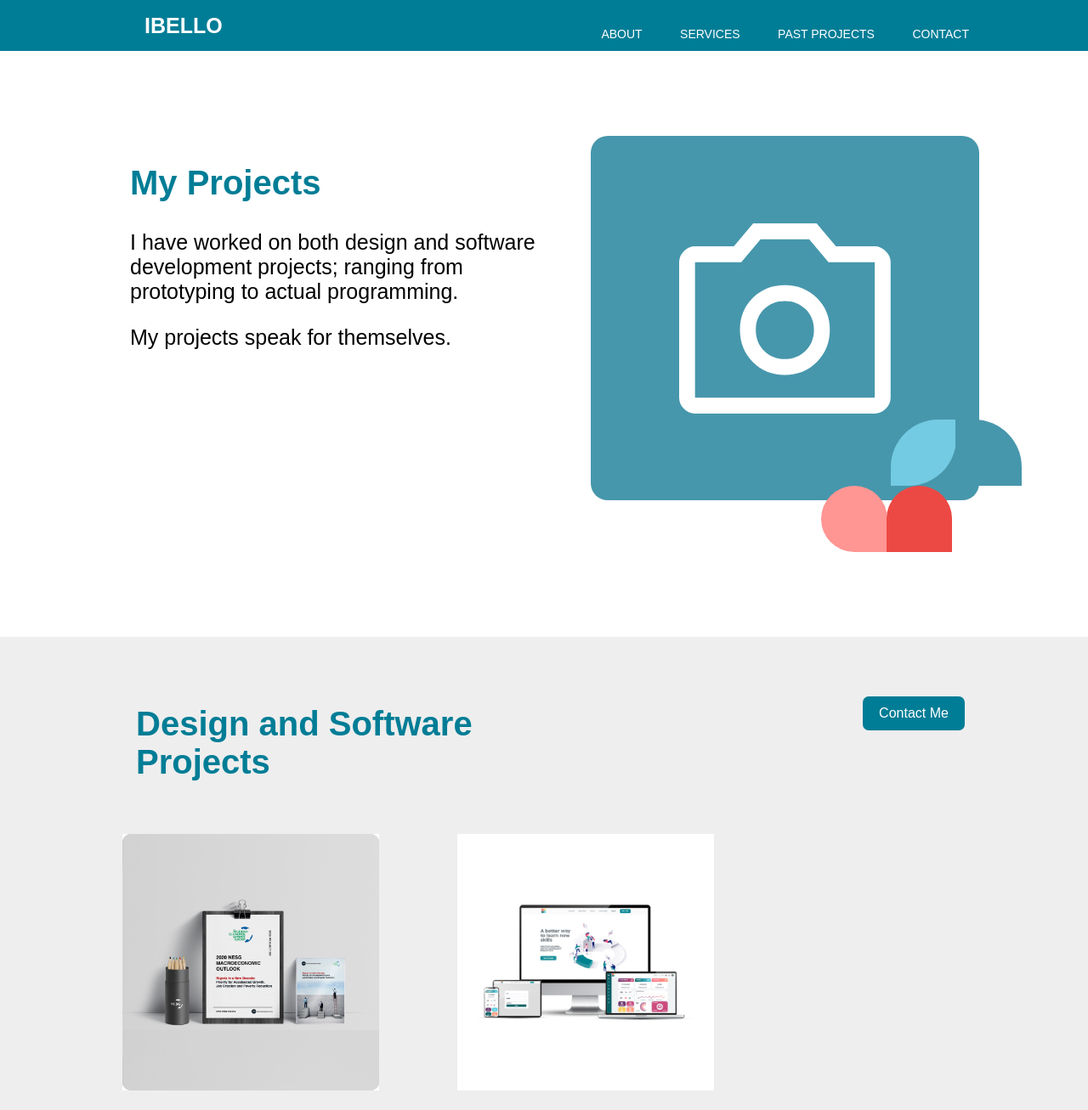
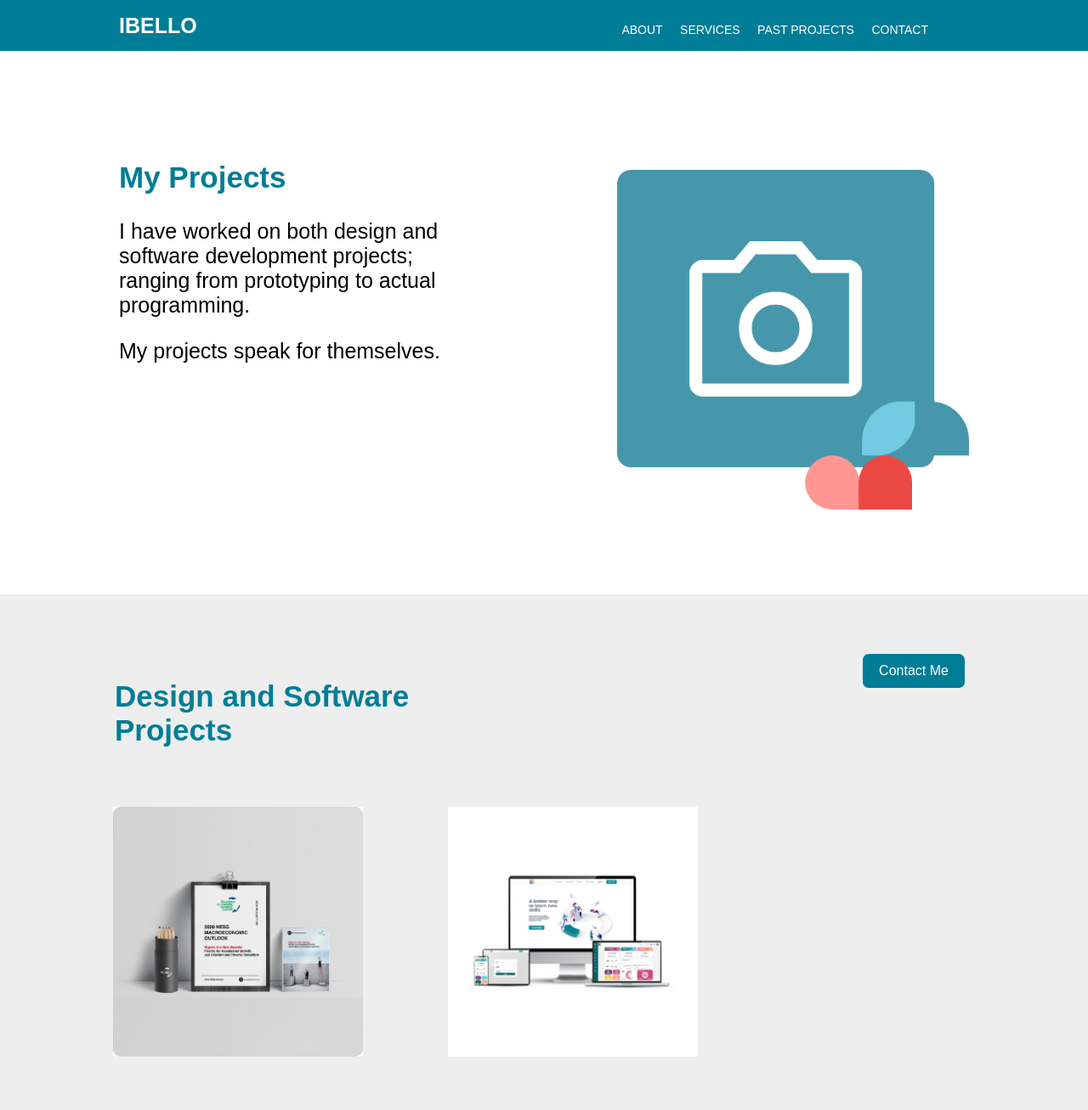
Before and after one commit to ismaelbello/td-project5-response-basics, a plain HTML site: page index.html in a window 1280 px wide. Shown: the top 1307 px of the page at 85% size. Drawn offline with Linux system fonts and the light colour scheme.

Commit message:
I made some adjustments

```diff
--- a/assets/style.css
+++ b/assets/style.css
@@ -171,8 +171,8 @@ cite{
     font-style: normal;
 }
 
-/* MEDIA QUERIE FOR PHONE */
-@media screen and (min-width: 414px) {
+/* MEDIA QUERIE FOR MOBILE */
+@media screen and (min-width: 390px) {
 
     .nav__link {
         display: none;
@@ -189,17 +189,37 @@ cite{
 
     .hamburger {
         display: block;
-        margin: 0 90px;
+        margin-bottom: 10px;
+
+    }
+
+    .hamburger .line{
+        width: 2rem;
+        height: 1.7px;
+    }
+
+    h1{
+        font-size: 20px;
+        margin-left: -130px;
     }
 
     .main-wrapper{
         display: flex;
         flex-direction: column;
-        margin: 20px -50px;
+        margin: 40px -80px;
+        font-size: 20px;
+        margin-right: 15px;
     }
 
     .main h2{
         width: 300px;
+        font-size: 35px;
+    }
+
+    .main-wrapper img{
+        width: 320px;
+        height: 260px;
+        margin-top: 40px;
     }
 
     .content-wrapper{
@@ -210,7 +230,8 @@ cite{
     .content h3{
         width: 350px;
         margin: 0 -90px;
-        padding-top: 40px;
+        padding-top: 80px;
+        font-size: 35px;
     }
 
     .contactme{
@@ -219,7 +240,9 @@ cite{
     }
 
     section img{
-        margin-left: -80px;
+        margin-left: -90px;
+        padding-top: 40px;
+        width: 400px;
     }
 
     .item-wrapper{
@@ -228,7 +251,7 @@ cite{
     }
 
     .image{
-        margin-left: 300px;
+        margin-left: 240px;
         margin-bottom: -50px;
     }
 
@@ -247,6 +270,14 @@ cite{
         margin: 0 -120px;
         width: 100%;
     }
+
+    footer p{
+        font-size: 25px;
+    }
+
+    footer .logo{
+        font-size: 20px;
+    }
 }
  /* MEDIA QUERY FOR IPAD */
 @media screen and (min-width: 768px) {
@@ -255,23 +286,35 @@ cite{
         display: block;
         position: static;
         width: auto;
-        margin-right: 20px;
+        margin-left: 60px;
         background: none;
+        margin-bottom: 10px;
     }
 
     .nav__link a {
         display: inline;
-        padding: 15px 20px;
+        padding: 8px;
     }
 
     .hamburger {
         display: none;
     }
 
+    h1{
+        font-size: 25px;
+        padding-left: 40px;
+    }
+
     .main-wrapper{
         display: flex;
         flex-direction: row;
-       margin: 90px -100px;
+        margin: 90px -50px;
+        font-size: 25px;
+    }
+
+    .main-wrapper img{
+        width: 500px;
+        height: 300px;
     }
 
     .main h2{
@@ -286,22 +329,24 @@ cite{
     .content h3{
         width: 350px;
         margin: 0 -90px;
-        padding-top: 40px;
+        padding-top: 60px;
     }
 
     .contactme{
         width: 120px;
-        margin: 2rem -70px;
+        margin: 4rem -60px;
     }
 
     section img{
-        margin-left: -90px;
-        margin-right: 25px;
+        margin-left: -50px;
+        margin-right: 60px;
+        width: 300px;
     }
 
     .item-wrapper{
         display: flex;
         flex-direction: column-reverse;
+        justify-content: space-between;
     }
 
     .image{
@@ -310,13 +355,13 @@ cite{
 
     .call{
         margin-left: 550px;
-        width: 20%;
+        width: 18%;
     }
 
     .contact{
-        width: 20%;
+        width: 16%;
         margin-top: -40px;
-        margin-left: 370px;
+        margin-left: 400px;
     }
 
     .item{
@@ -324,30 +369,39 @@ cite{
         width: 60%;
     }
 }
-/* MEDIA QUERY FOR LAPTOP */
+/* MEDIA QUERY FOR IPAD PRO */
 @media screen and (min-width: 1024px) {
 
     .nav__link {
         display: block;
         position: static;
         width: auto;
-        margin-right: 20px;
         background: none;
     }
 
     .nav__link a {
         display: inline;
-        padding: 15px 20px;
     }
 
     .hamburger {
         display: none;
     }
 
+    h1{
+        font-size: 25px;
+        padding-left: 90px;
+    }
+
     .main-wrapper{
         display: flex;
         flex-direction: row;
-        margin: 100px 18px;
+        margin: 100px -5px;
+    }
+
+    .main-wrapper img{
+        width: 400px;
+        height: 300px;
+        margin-right: 20px;
     }
 
     .main h2{
@@ -361,7 +415,7 @@ cite{
 
     .content h3{
         width: 400px;
-        margin: 40px 20px;
+        margin: 40px -40px;
     }
 
     .contactme{
@@ -370,7 +424,7 @@ cite{
     }
 
     section img{
-        margin: 2px;
+        width: 280px;
     }
 
     .item-wrapper{
@@ -384,7 +438,7 @@ cite{
 
     .call{
         margin-left: 842px;
-        width: 10%;
+        width: 11%;
     }
 
     .contact{
@@ -400,6 +454,21 @@ cite{
 }
 
 @media screen and (min-width: 1200px){
+
+    .nav__link{
+        margin-right: 80px;
+    }
+
+
+    h1{
+        padding-left: 100px;
+    }
+
+    .main-wrapper img{
+        width: 600px;
+        height: 400px;
+        margin-left: 150px;
+    }
 
     .image{
         margin-left: 1100px;
@@ -417,7 +486,26 @@ cite{
     }
 
     .item{
-        margin: 0 5px;
         width: 50%;
     }
+
+    .main-wrapper{
+        display: flex;
+        flex-direction: row;
+        justify-content: space-between;
+        margin-right: 60px;
+        margin-left: 5px;
+    }
+
+    .content-wrapper{
+        display: flex;
+        flex-direction: row;
+        margin-left: 35px;
+    }
+
+    section img{
+        width: 300px;
+        padding: 30px 3px;
+        margin-left: 30px;
+    }
 }
--- a/index.html
+++ b/index.html
@@ -27,7 +27,7 @@
         <div class="main-wrapper">
             <div class="main">
                 <h2>My Projects</h2>
-                <p>I have worked on both design and software <br>development projects; ranging from <br>prototyping to actual programming.</p>
+                <p>I have worked on both design and software development projects; ranging from prototyping to actual programming.</p>
                 <p>My projects speak for themselves.</p>
             </div>
             <img class="img" src="/assets/group-46.jpg" alt="camera image">
@@ -46,7 +46,6 @@
                 <img src="assets/group-12.jpg" alt="">
                 <img src="assets/group-11.jpg" alt="">
                 <img src="assets/group-10.jpg" alt="">
-
     </section>
 
     <div class="item-wrapper">
@@ -63,8 +62,8 @@
     </div>
 
     <footer>
-        <p>Prompt me at:</p>
-        <big><p>ismoh10@gmail.com</p></big>
+        <big>Prompt me at:</big>
+        <p>ismoh10@gmail.com</p>
         <div class="logo">
             <link rel="stylesheet" type="text/css" href="https://cdnjs.cloudflare.com/ajax/libs/font-awesome/5.15.1/css/all.min.css">
 
```
